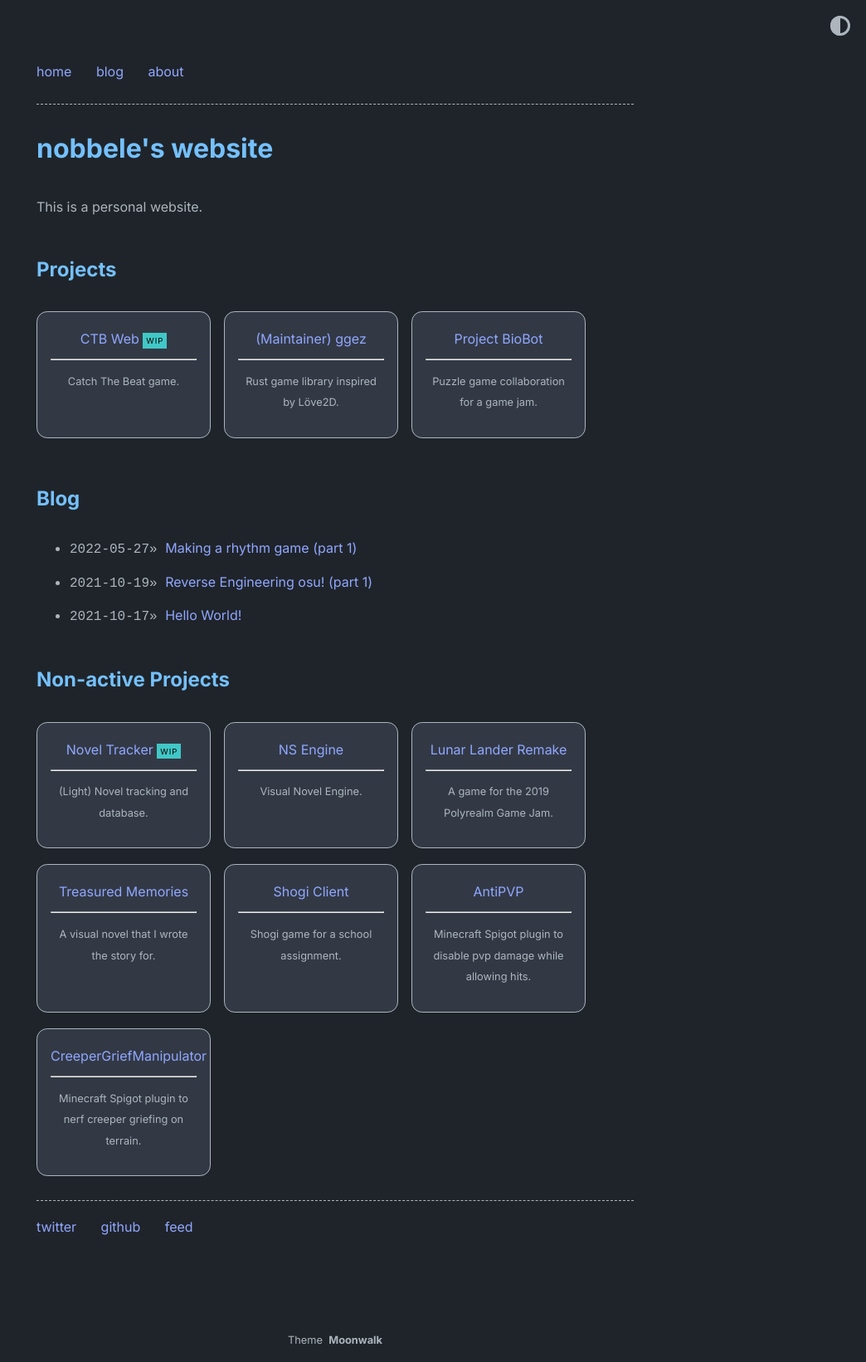
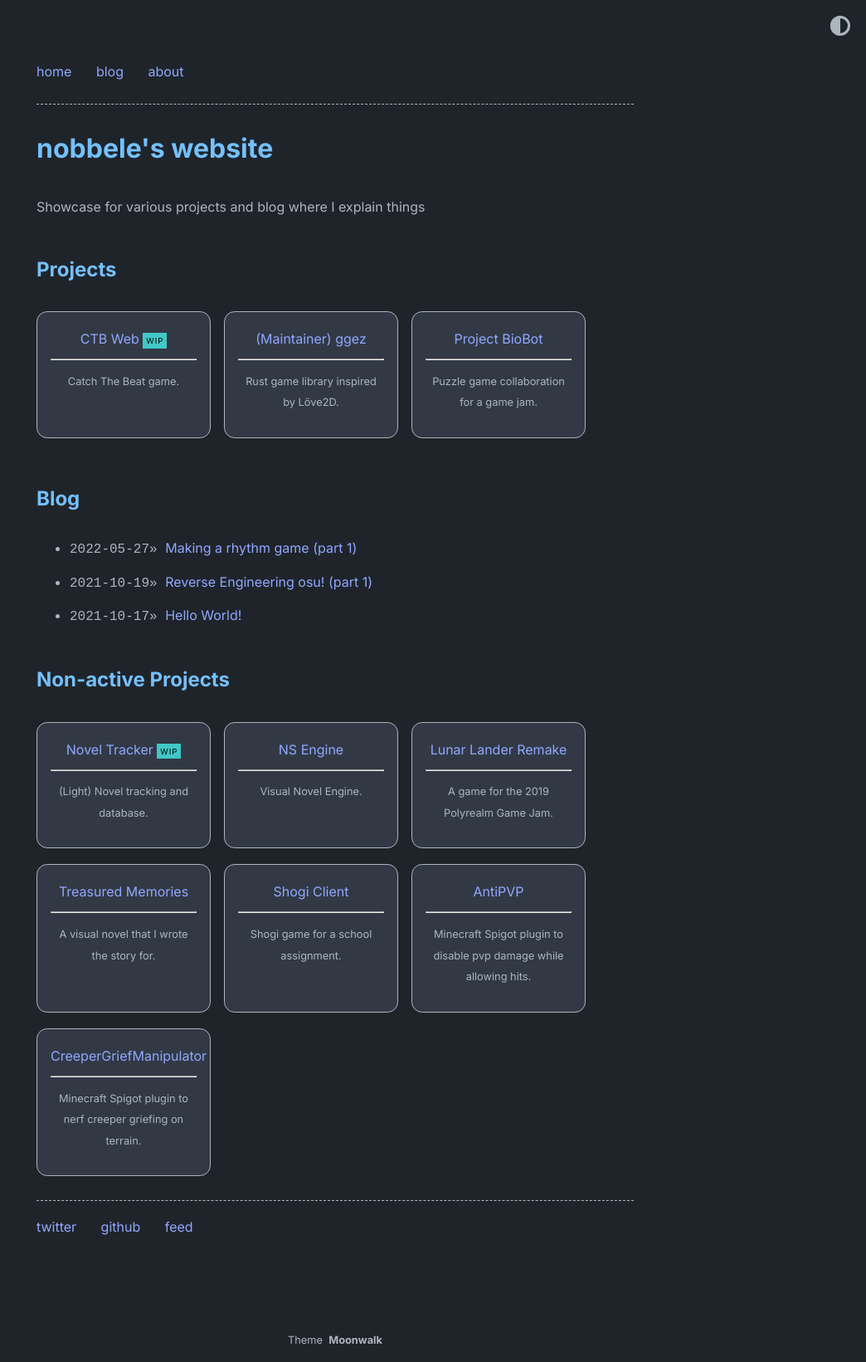
Before and after one commit to nobbele/website-old-3, a Jekyll site: the page built from index.md, in a window 1280 px wide. Shown: the whole page at 83% size, without its empty margins (236-1280 px from the left). Built offline with Jekyll 4.4.1, drawn with Linux system fonts in a browser that asks for light colours.

Commit message:
Update _config.yml

```diff
--- a/_config.yml
+++ b/_config.yml
@@ -2,7 +2,7 @@ title: nobbele's website
 author: nobbele
 url: https://nobbele.dev
 description: >
-  This is a personal website.
+  Showcase for various projects and blog where I explain things
 
 permalink: /:slug.html
 
```
